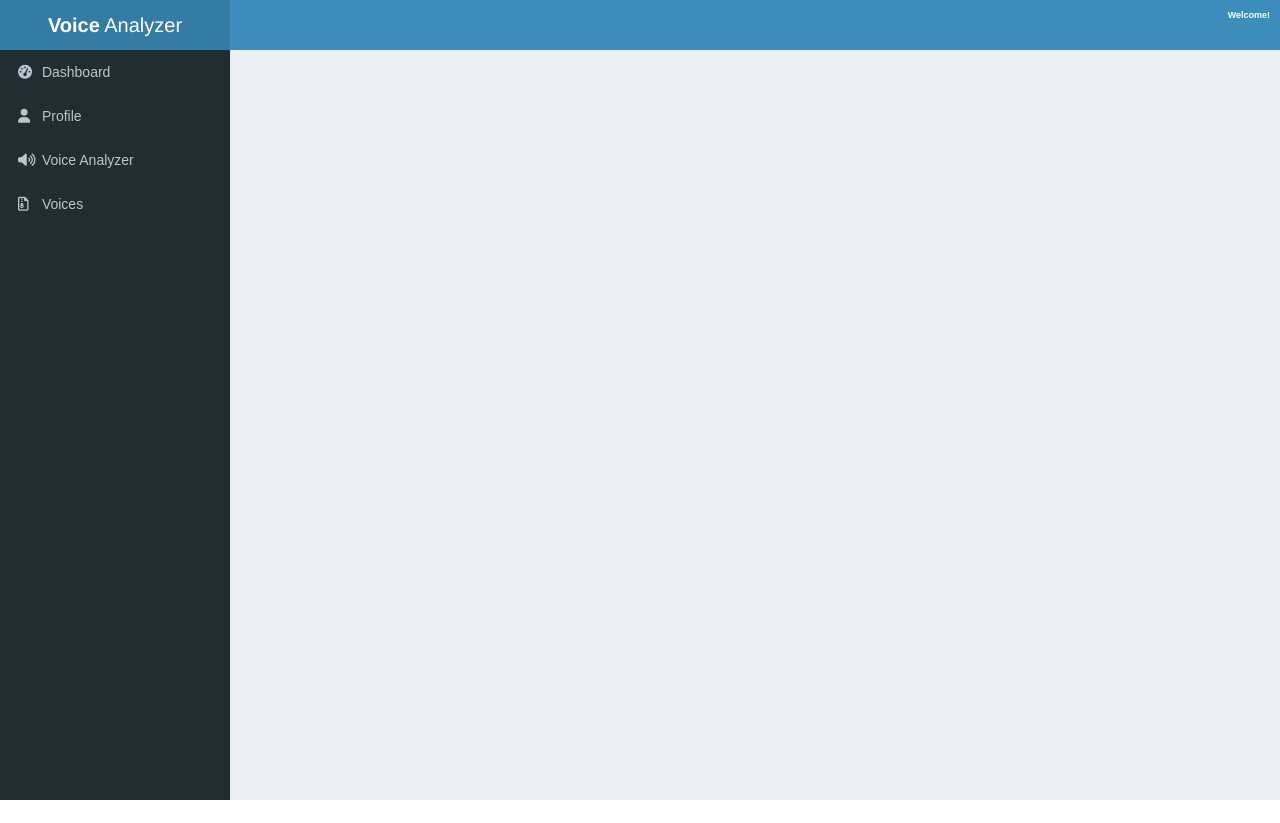
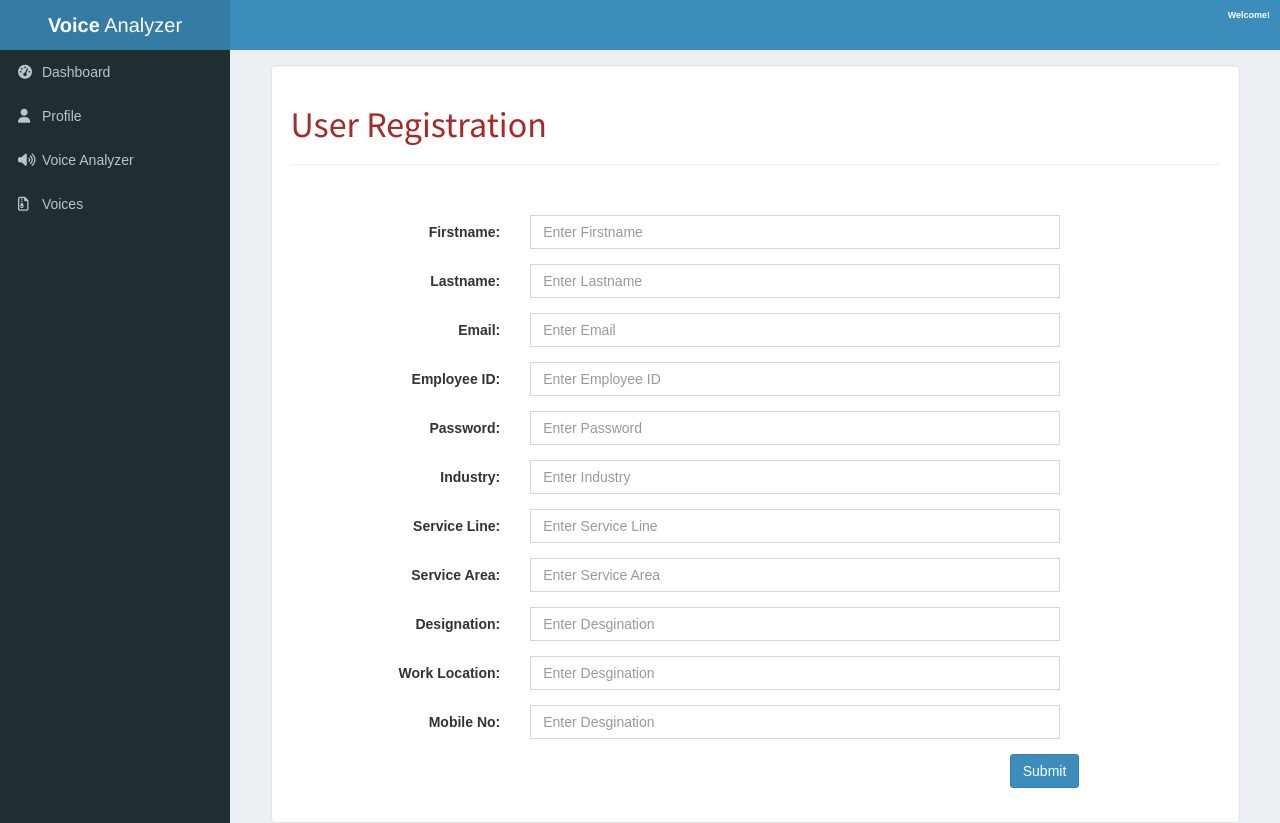
Before and after one commit to vasu1028/speech-recog, a React (Create React App) app: page /#/register in a window 1280 px wide. Before the commit the page ends 800 px from the top, so only its background shows below. Built offline with nearby package versions, Linux system fonts and the light colour scheme.

Commit message:
login and registration forms

```diff
--- a/src/content/content.tsx
+++ b/src/content/content.tsx
@@ -3,7 +3,9 @@ import { HashRouter, Route, Switch } from 'react-router-dom';
 
 import './content.css';
 import Dashboard from './dashboard/dashboard';
+import Login from './login/login';
 import Profile from './profile/profile';
+import Registration from './registration/registration';
 import VoiceAnalyzer from './voiceAnalyzer/voiceAnalyzer';
 import Voices from './voices/voices';
 
@@ -20,6 +22,8 @@ class Content extends React.Component<any, any> {
                                     <Route exact={true} path='/profile' component={Profile} />
                                     <Route exact={true} path='/voiceAnalyzer' component={VoiceAnalyzer} />
                                     <Route exact={true} path='/voices' component={Voices} />
+                                    <Route exact={true} path='/register' component={Registration} />
+                                    <Route exact={true} path='/login' component={Login} />
                                 </Switch>
                             </div>
                         </div>
--- /dev/null
+++ b/src/content/login/login.css
@@ -0,0 +1,15 @@
+.col-centered {
+    float: none;
+    margin: 0 auto;
+    background-color: #fff;
+    width: 95%;
+    min-height: 350px;
+}
+
+.page-header {
+    color: brown;
+}
+
+.form-horizontal {
+    margin-top: 50px;
+}
--- /dev/null
+++ b/src/content/login/login.tsx
@@ -0,0 +1,47 @@
+import * as React from 'react';
+
+import './login.css';
+
+class Login extends React.Component<any, any> {
+
+    constructor(props: any) {
+        super(props);
+        this.handleSubmit = this.handleSubmit.bind(this);
+    }
+
+    public handleSubmit(e: any) {
+        console.log('Yepee! form submitted');
+        e.preventDefault();
+    }
+
+    public render() {
+        return (
+            <div className="well col-centered">
+                <div className="page-header">
+                    <h1>Login</h1>
+                </div>
+                <form className="form-horizontal" onSubmit={ this.handleSubmit }>
+                    <div className="form-group">
+                        <label className="control-label col-sm-3" htmlFor="username">Username:</label>
+                        <div className="col-sm-7">
+                            <input type="text" className="form-control" id="username" placeholder="Enter Username" name="username" required={true} />
+                        </div>
+                    </div>
+                    <div className="form-group">
+                        <label className="control-label col-sm-3" htmlFor="pwd">Password:</label>
+                        <div className="col-sm-7">
+                            <input type="password" className="form-control" id="pwd" placeholder="Enter Password" name="pwd" required={true} />
+                        </div>
+                    </div>
+                    <div className="form-group">
+                        <div className="col-sm-offset-9 col-sm-3">
+                            <button type="submit" className="btn btn-primary">Submit</button>
+                        </div>
+                    </div>
+                </form>
+            </div>
+        )
+    }
+}
+
+export default Login;
--- /dev/null
+++ b/src/content/registration/registration.css
@@ -0,0 +1,10 @@
+.col-centered {
+    float: none;
+    margin: 0 auto;
+    background-color: #fff;
+    width: 95%;
+}
+
+.page-header {
+    color: brown;
+}
--- /dev/null
+++ b/src/content/registration/registration.tsx
@@ -0,0 +1,101 @@
+import * as React from 'react';
+
+import './registration.css';
+
+class Registration extends React.Component<any, any> {
+
+    constructor(props: any) {
+        super(props);
+        this.handleSubmit = this.handleSubmit.bind(this);
+    }
+
+    public handleSubmit(e: any) {
+        console.log('Yepee! form submitted');
+        e.preventDefault();
+    }
+
+    public render() {
+        return (
+            <div className="well col-centered">
+                <div className="page-header">
+                    <h1>User Registration</h1>
+                </div>
+                <form className="form-horizontal" onSubmit={ this.handleSubmit }>
+                    <div className="form-group">
+                        <label className="control-label col-sm-3" htmlFor="firstname">Firstname:</label>
+                        <div className="col-sm-7">
+                            <input type="text" className="form-control" id="firstname" placeholder="Enter Firstname" name="firstname" required={true} />
+                        </div>
+                    </div>
+                    <div className="form-group">
+                        <label className="control-label col-sm-3" htmlFor="lastname">Lastname:</label>
+                        <div className="col-sm-7">
+                            <input type="text" className="form-control" id="lastname" placeholder="Enter Lastname" name="lastname" required={true} />
+                        </div>
+                    </div>
+                    <div className="form-group">
+                        <label className="control-label col-sm-3" htmlFor="email">Email:</label>
+                        <div className="col-sm-7">
+                            <input type="email" className="form-control" id="email" placeholder="Enter Email" name="email" required={true} />
+                        </div>
+                    </div>
+                    <div className="form-group">
+                        <label className="control-label col-sm-3" htmlFor="empid">Employee ID:</label>
+                        <div className="col-sm-7">
+                            <input type="text" className="form-control" id="empid" placeholder="Enter Employee ID" name="empid" required={true} />
+                        </div>
+                    </div>
+                    <div className="form-group">
+                        <label className="control-label col-sm-3" htmlFor="pwd">Password:</label>
+                        <div className="col-sm-7">
+                            <input type="password" className="form-control" id="pwd" placeholder="Enter Password" name="pwd" required={true} />
+                        </div>
+                    </div>
+                    <div className="form-group">
+                        <label className="control-label col-sm-3" htmlFor="industry">Industry:</label>
+                        <div className="col-sm-7">
+                            <input type="text" className="form-control" id="industry" placeholder="Enter Industry" name="industry" required={true} />
+                        </div>
+                    </div>
+                    <div className="form-group">
+                        <label className="control-label col-sm-3" htmlFor="serviceline">Service Line:</label>
+                        <div className="col-sm-7">
+                            <input type="text" className="form-control" id="serviceline" placeholder="Enter Service Line" name="serviceline" required={true} />
+                        </div>
+                    </div>
+                    <div className="form-group">
+                        <label className="control-label col-sm-3" htmlFor="servicearea">Service Area:</label>
+                        <div className="col-sm-7">
+                            <input type="text" className="form-control" id="servicearea" placeholder="Enter Service Area" name="servicearea" required={true} />
+                        </div>
+                    </div>
+                    <div className="form-group">
+                        <label className="control-label col-sm-3" htmlFor="designation">Designation:</label>
+                        <div className="col-sm-7">
+                            <input type="text" className="form-control" id="designation" placeholder="Enter Desgination" name="designation" required={true} />
+                        </div>
+                    </div>
+                    <div className="form-group">
+                        <label className="control-label col-sm-3" htmlFor="location">Work Location:</label>
+                        <div className="col-sm-7">
+                            <input type="text" className="form-control" id="location" placeholder="Enter Desgination" name="location" required={true} />
+                        </div>
+                    </div>
+                    <div className="form-group">
+                        <label className="control-label col-sm-3" htmlFor="mobileno">Mobile No:</label>
+                        <div className="col-sm-7">
+                            <input type="text" className="form-control" id="mobileno" placeholder="Enter Desgination" name="mobileno" required={true} />
+                        </div>
+                    </div>
+                    <div className="form-group">
+                        <div className="col-sm-offset-9 col-sm-3">
+                            <button type="submit" className="btn btn-primary">Submit</button>
+                        </div>
+                    </div>
+                </form>
+            </div>
+        )
+    }
+}
+
+export default Registration;
--- a/src/content/voices/voices.css
+++ b/src/content/voices/voices.css
@@ -1,3 +1,4 @@
 .theadcolor {
-    background-color: cadetblue;
+    background-color: #000;
+    color: #fff;
 }
```
